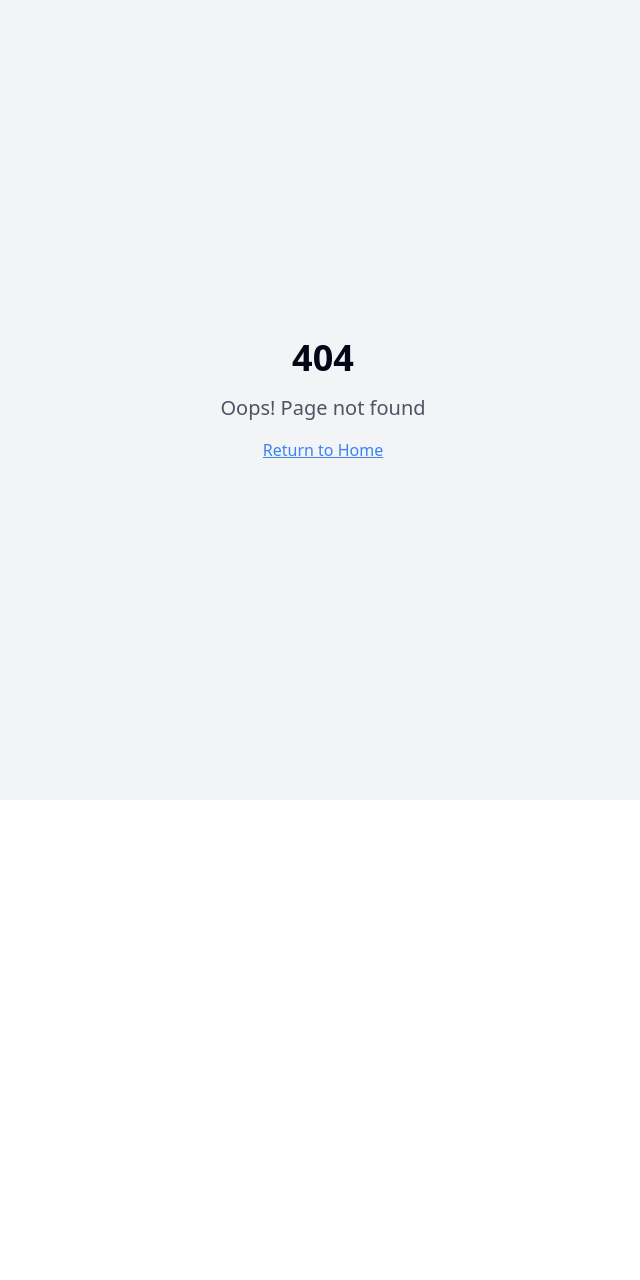
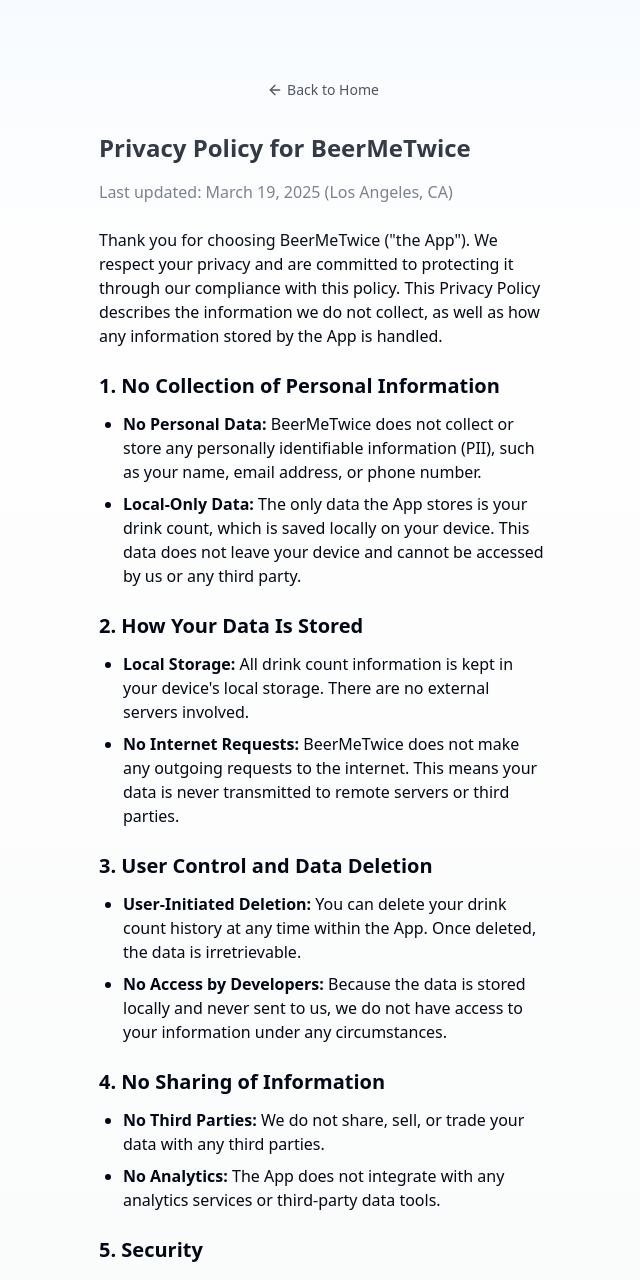
Before and after one commit to nbir/cheers-counter, a React (Vite) app: page /privacy in a window 1280 px wide. Before the commit this address had no page. Shown: the top 1280 px of the page, without its empty margins (317-957 px from the left). Before the commit the page ends 800 px from the top, so only its background shows below. Built offline with nearby package versions, Linux system fonts and the light colour scheme.

Commit message:
Add Privacy Policy page
Adds a new Privacy Policy page accessible via the "/privacy" route. The page includes a back button and displays the application's privacy policy.

```diff
--- a/src/App.tsx
+++ b/src/App.tsx
@@ -6,6 +6,7 @@ import { QueryClient, QueryClientProvider } from "@tanstack/react-query";
 import { BrowserRouter, Routes, Route } from "react-router-dom";
 import Index from "./pages/Index";
 import MyData from "./pages/MyData";
+import Privacy from "./pages/Privacy";
 import NotFound from "./pages/NotFound";
 
 const queryClient = new QueryClient();
@@ -19,6 +20,7 @@ const App = () => (
         <Routes>
           <Route path="/" element={<Index />} />
           <Route path="/my-data" element={<MyData />} />
+          <Route path="/privacy" element={<Privacy />} />
           {/* ADD ALL CUSTOM ROUTES ABOVE THE CATCH-ALL "*" ROUTE */}
           <Route path="*" element={<NotFound />} />
         </Routes>
--- a/src/components/Layout.tsx
+++ b/src/components/Layout.tsx
@@ -23,12 +23,17 @@ const Layout: React.FC<LayoutProps> = ({ children }) => {
         </div>
       </main>
 
-      {/* Footer with subtle branding and My Data link */}
+      {/* Footer with subtle branding and links */}
       <footer className="py-6 px-4 text-center text-sm text-gray-400">
         <p>BeerMeTwice • Drink Responsibly</p>
-        <Link to="/my-data" className="mt-2 inline-block text-gray-400 hover:text-gray-500 underline">
-          My Data
-        </Link>
+        <div className="mt-2 flex justify-center space-x-4">
+          <Link to="/my-data" className="text-gray-400 hover:text-gray-500 underline">
+            My Data
+          </Link>
+          <Link to="/privacy" className="text-gray-400 hover:text-gray-500 underline">
+            Privacy Policy
+          </Link>
+        </div>
       </footer>
     </div>
   );
--- /dev/null
+++ b/src/pages/Privacy.tsx
@@ -0,0 +1,67 @@
+
+import React from "react";
+import { Button } from "@/components/ui/button";
+import { ArrowLeft } from "lucide-react";
+import { Link } from "react-router-dom";
+import Layout from "@/components/Layout";
+
+const Privacy = () => {
+  return (
+    <Layout>
+      <div className="w-full max-w-2xl mx-auto">
+        <div className="mb-6">
+          <Button
+            variant="ghost"
+            size="sm"
+            className="flex items-center gap-1"
+            asChild
+          >
+            <Link to="/">
+              <ArrowLeft className="h-4 w-4" />
+              Back to Home
+            </Link>
+          </Button>
+        </div>
+
+        <div className="prose prose-sm max-w-none">
+          <h1 className="text-2xl font-bold mb-4">Privacy Policy for BeerMeTwice</h1>
+          <p className="text-gray-500 mb-6">Last updated: March 19, 2025 (Los Angeles, CA)</p>
+
+          <p>Thank you for choosing BeerMeTwice ("the App"). We respect your privacy and are committed to protecting it through our compliance with this policy. This Privacy Policy describes the information we do not collect, as well as how any information stored by the App is handled.</p>
+
+          <h2 className="text-xl font-semibold mt-6 mb-3">1. No Collection of Personal Information</h2>
+          <ul className="list-disc pl-6 mb-4">
+            <li className="mb-2"><strong>No Personal Data:</strong> BeerMeTwice does not collect or store any personally identifiable information (PII), such as your name, email address, or phone number.</li>
+            <li className="mb-2"><strong>Local-Only Data:</strong> The only data the App stores is your drink count, which is saved locally on your device. This data does not leave your device and cannot be accessed by us or any third party.</li>
+          </ul>
+
+          <h2 className="text-xl font-semibold mt-6 mb-3">2. How Your Data Is Stored</h2>
+          <ul className="list-disc pl-6 mb-4">
+            <li className="mb-2"><strong>Local Storage:</strong> All drink count information is kept in your device's local storage. There are no external servers involved.</li>
+            <li className="mb-2"><strong>No Internet Requests:</strong> BeerMeTwice does not make any outgoing requests to the internet. This means your data is never transmitted to remote servers or third parties.</li>
+          </ul>
+
+          <h2 className="text-xl font-semibold mt-6 mb-3">3. User Control and Data Deletion</h2>
+          <ul className="list-disc pl-6 mb-4">
+            <li className="mb-2"><strong>User-Initiated Deletion:</strong> You can delete your drink count history at any time within the App. Once deleted, the data is irretrievable.</li>
+            <li className="mb-2"><strong>No Access by Developers:</strong> Because the data is stored locally and never sent to us, we do not have access to your information under any circumstances.</li>
+          </ul>
+
+          <h2 className="text-xl font-semibold mt-6 mb-3">4. No Sharing of Information</h2>
+          <ul className="list-disc pl-6 mb-4">
+            <li className="mb-2"><strong>No Third Parties:</strong> We do not share, sell, or trade your data with any third parties.</li>
+            <li className="mb-2"><strong>No Analytics:</strong> The App does not integrate with any analytics services or third-party data tools.</li>
+          </ul>
+
+          <h2 className="text-xl font-semibold mt-6 mb-3">5. Security</h2>
+          <p className="mb-4">Although your data is stored locally on your device, we recommend you protect access to your device with a secure passcode or biometric authentication to prevent unauthorized use.</p>
+
+          <h2 className="text-xl font-semibold mt-6 mb-3">6. Changes to This Privacy Policy</h2>
+          <p className="mb-4">We may update our Privacy Policy from time to time. Any changes will be reflected by updating the "Last updated" date at the top of this page. Continued use of the App after any modifications to this Privacy Policy constitutes your acceptance of such changes.</p>
+        </div>
+      </div>
+    </Layout>
+  );
+};
+
+export default Privacy;
```
